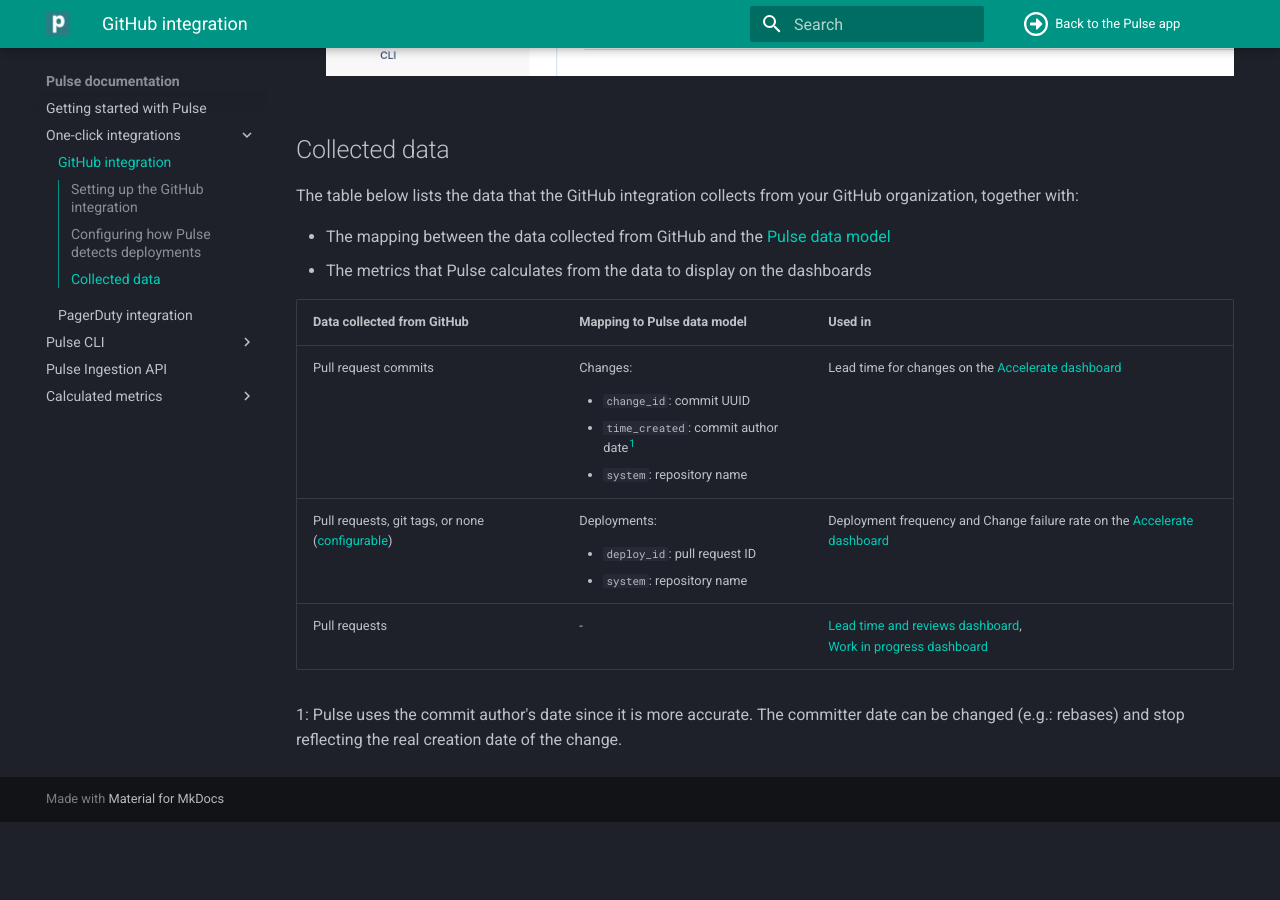
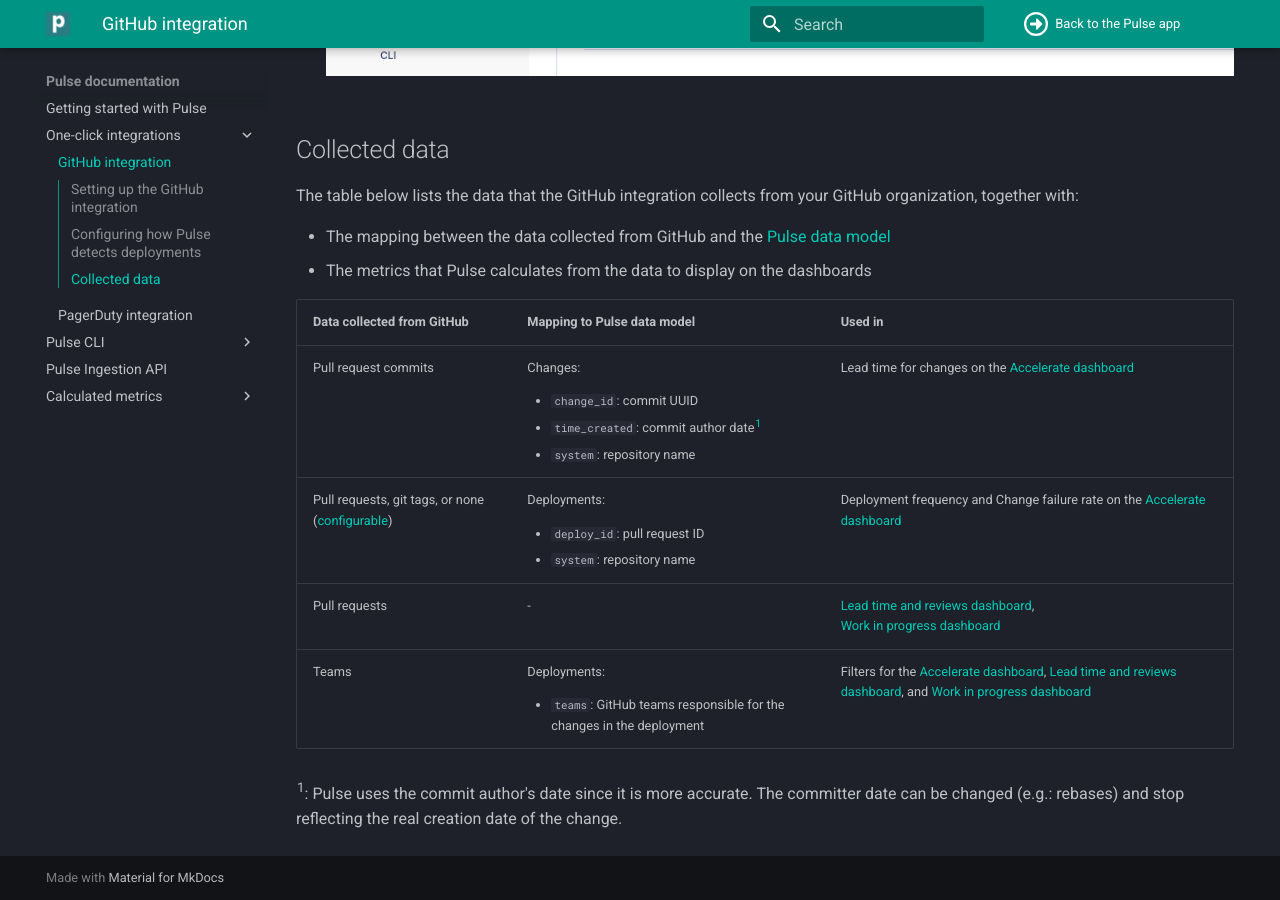
Before and after one commit to codacy/pulse-user-docs, an MkDocs documentation site: the page built from docs/one-click-integrations/github-integration.md, in a window 1280 px wide and 900 px high, scrolled down 3151 px. Built offline with MkDocs 1.6.1 and Material for MkDocs 9.7.7, drawn with Linux system fonts in a browser that asks for light colours; before the commit the page ends 3973 px from its top, so only the background shows below that.

Commit message:
feature: Mention how the GitHub integration uses teams

```diff
--- a/docs/one-click-integrations/github-integration.md
+++ b/docs/one-click-integrations/github-integration.md
@@ -120,6 +120,16 @@
     </td>
     <td><a href="../../metrics/lead-time-reviews/">Lead time and reviews dashboard</a>,<br/><a href="../../metrics/work-in-progress/">Work in progress dashboard</a></td>
 </tr>
+<tr>
+    <td>Teams</td>
+    <td>
+        <p>Deployments:</p>
+        <ul>
+            <li><code>teams</code>: GitHub teams responsible for the changes in the deployment</li>
+        </ul>
+    </td>
+    <td>Filters for the <a href="../../metrics/accelerate/">Accelerate dashboard</a>, <a href="../../metrics/lead-time-reviews/">Lead time and reviews dashboard</a>, and <a href="../../metrics/work-in-progress/">Work in progress dashboard</a></td>
+</tr>
 </table>
 
-<span id="commit-author-date">1</span>: Pulse uses the commit author's date since it is more accurate. The committer date can be changed (e.g.: rebases) and stop reflecting the real creation date of the change.
+<sup><span id="commit-author-date">1</span></sup>: Pulse uses the commit author's date since it is more accurate. The committer date can be changed (e.g.: rebases) and stop reflecting the real creation date of the change.
```
